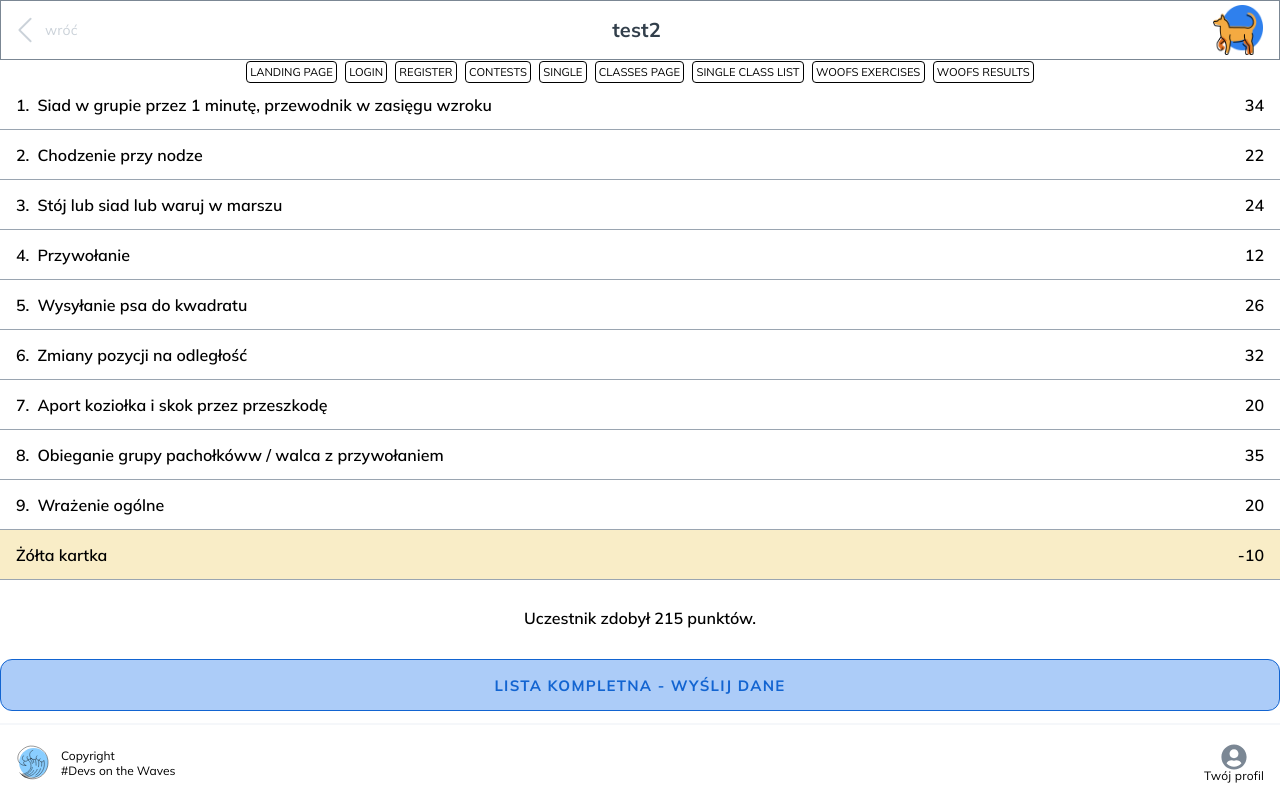
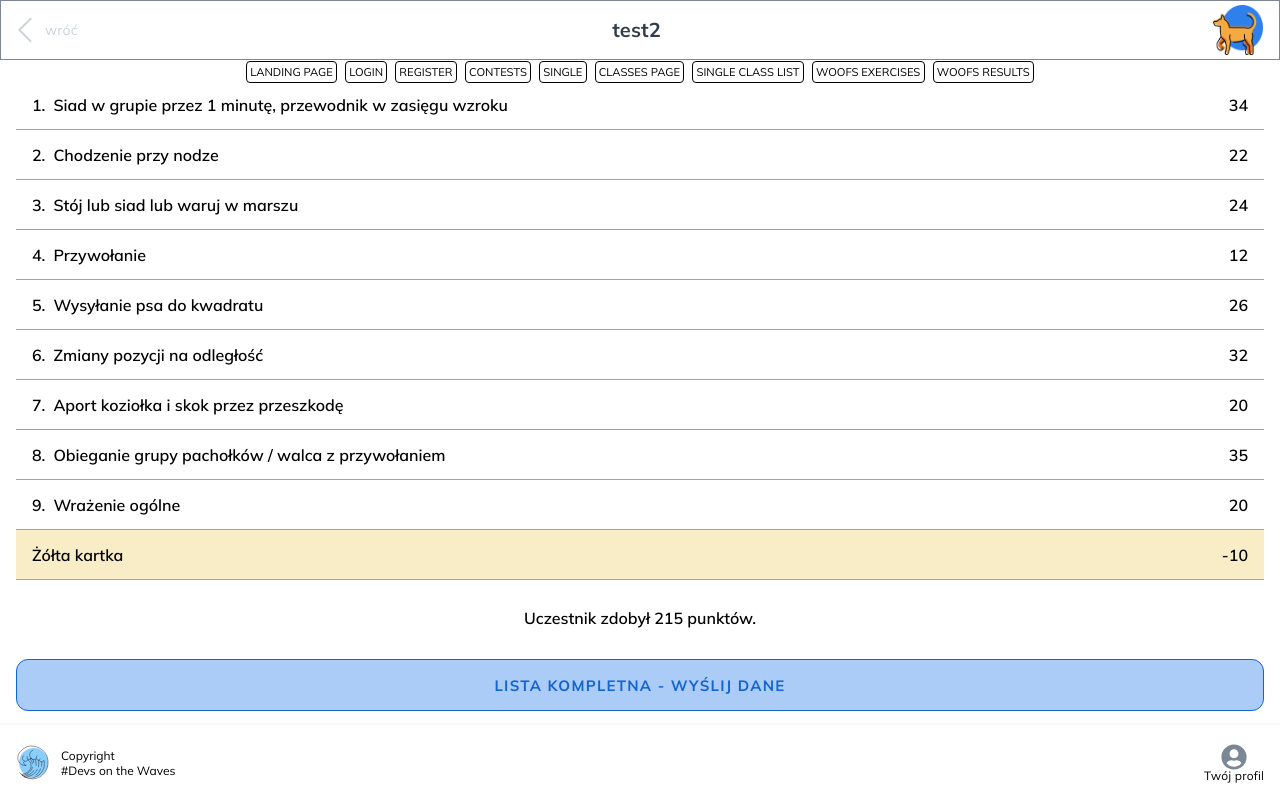
Before and after one commit to CC2021-WBL/GOOD-BOI-Application, a React (Create React App) app: page /contests/1/classes/1/woof/summary in a window 1280 px wide. Built offline with nearby package versions, Linux system fonts and the light colour scheme.

Commit message:
- Fixes in many different files

```diff
--- a/src/Atoms/CardWrapper/CardWrapper.js
+++ b/src/Atoms/CardWrapper/CardWrapper.js
@@ -1,12 +1,14 @@
-import CardWrapperStyled from './CardWrapperStyled';
 import propTypes from 'prop-types';
 
-const CardWrapper = ({ children }) => {
-  return <CardWrapperStyled>{children}</CardWrapperStyled>;
+import CardWrapperStyled from './CardWrapperStyled';
+
+const CardWrapper = ({ children, column }) => {
+  return <CardWrapperStyled column={column}>{children}</CardWrapperStyled>;
 };
 
 CardWrapper.propTypes = {
   children: propTypes.node,
+  column: propTypes.bool,
 };
 
 export default CardWrapper;
--- a/src/Atoms/CardWrapper/CardWrapperStyled.js
+++ b/src/Atoms/CardWrapper/CardWrapperStyled.js
@@ -4,7 +4,8 @@ const CardWrapperStyled = styled.div`
   display: flex;
   justify-content: center;
   margin: 0 1rem;
-  margin-bottom: 87px;
+
+  ${(props) => props.column && `flex-direction: column;`};
 `;
 
 export default CardWrapperStyled;
--- a/src/Atoms/Leaderboard/PenaltyOrDisqualifiedLine.js
+++ b/src/Atoms/Leaderboard/PenaltyOrDisqualifiedLine.js
@@ -1,5 +1,6 @@
+import propTypes from 'prop-types';
+
 import PenaltyOrDisqualifiedLineStyled from './PenaltyOrDisqualifiedLineStyled';
-import propTypes from 'prop-types';
 
 const PenaltyOrDisqualifiedLine = ({ result }) => {
   // check if penalties exists
@@ -17,7 +18,6 @@ const PenaltyOrDisqualifiedLine = ({ result }) => {
   const isDisqualified = result.some((element) => element.disqualified);
 
   const penaltyScore = penaltyArr.reduce((accu, val) => {
-    console.log(accu + val);
     return accu + val;
   });
 
--- a/src/Data/Dummy-data/RandomDogResult.js
+++ b/src/Data/Dummy-data/RandomDogResult.js
@@ -33,7 +33,7 @@ const WYNIK_RANDOMOWEGO_PSA = [
     score: 20,
   },
   {
-    text: 'Obieganie grupy pachołkóww / walca z przywołaniem',
+    text: 'Obieganie grupy pachołków / walca z przywołaniem',
     score: 35,
   },
   {
--- a/src/Molecules/LeaderboardList/LeaderboardListStyled.js
+++ b/src/Molecules/LeaderboardList/LeaderboardListStyled.js
@@ -1,7 +1,6 @@
 import styled from 'styled-components';
 
 const LeaderboardListStyled = styled.div`
-  margin: 0 auto 0 auto;
   display: flex;
   flex-direction: column;
   justify-content: center;
--- a/src/Pages/SingleSummaryPage/SingleSummaryPage.js
+++ b/src/Pages/SingleSummaryPage/SingleSummaryPage.js
@@ -1,3 +1,4 @@
+import CardWrapper from '../../Atoms/CardWrapper/CardWrapper';
 import LeaderboardList from './../../Molecules/LeaderboardList/LeaderboardList';
 import MainButton from './../../Atoms/MainButton/MainButton';
 import PenaltyOrDisqualifiedLine from '../../Atoms/Leaderboard/PenaltyOrDisqualifiedLine';
@@ -8,7 +9,7 @@ const sendDataHandler = () => {};
 
 const SingleSummaryPage = () => {
   return (
-    <>
+    <CardWrapper column>
       <LeaderboardList result={WYNIK_RANDOMOWEGO_PSA} />
       <PenaltyOrDisqualifiedLine result={WYNIK_RANDOMOWEGO_PSA} />
       <SummaryLine result={WYNIK_RANDOMOWEGO_PSA} />
@@ -17,7 +18,7 @@ const SingleSummaryPage = () => {
         secondary
         onClick={sendDataHandler}
       />
-    </>
+    </CardWrapper>
   );
 };
 
--- a/src/Templates/Layout/Layout.js
+++ b/src/Templates/Layout/Layout.js
@@ -1,4 +1,5 @@
 import { Outlet } from 'react-router-dom';
+
 import Footer from '../../Molecules/Footer/Footer';
 import NavElement from '../../Organisms/NavElement/NavElement';
 
@@ -7,6 +8,7 @@ const Layout = () => {
     <>
       <NavElement text="test2" />
       <Outlet />
+      <div style={{ height: '87px' }}></div>
       <Footer />
     </>
   );
```
